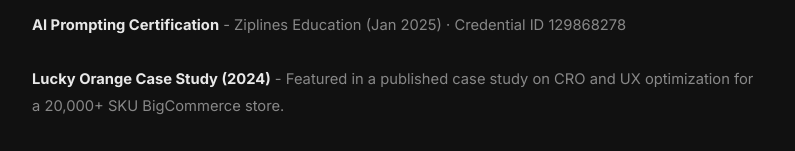
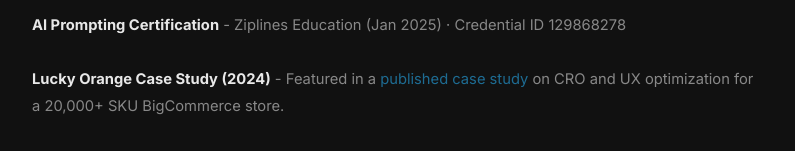
Before and after one commit to malford89/michaelalford.com, a website: page resume.html in a window 1280 px wide. Shown: the part 2803-2954 px from the top of the page, without its empty margins (242-1037 px from the left). Drawn offline with Linux system fonts and the light colour scheme.

Commit message:
Link Lucky Orange case study on resume

```diff
--- a/resume.html
+++ b/resume.html
@@ -165,7 +165,7 @@
       </div>
       <div class="resume-entry">
         <p style="font-size: 0.92rem; color: var(--color-text-muted); line-height: 1.8;">
-          <strong style="color: var(--color-text);">Lucky Orange Case Study (2024)</strong>  -  Featured in a published case study on CRO and UX optimization for a 20,000+ SKU BigCommerce store.
+          <strong style="color: var(--color-text);">Lucky Orange Case Study (2024)</strong>  -  Featured in a <a href="https://www.luckyorange.com/blog/posts/broken-tractor-case-study" target="_blank" rel="noopener">published case study</a> on CRO and UX optimization for a 20,000+ SKU BigCommerce store.
         </p>
       </div>
       <div class="resume-entry">
```
